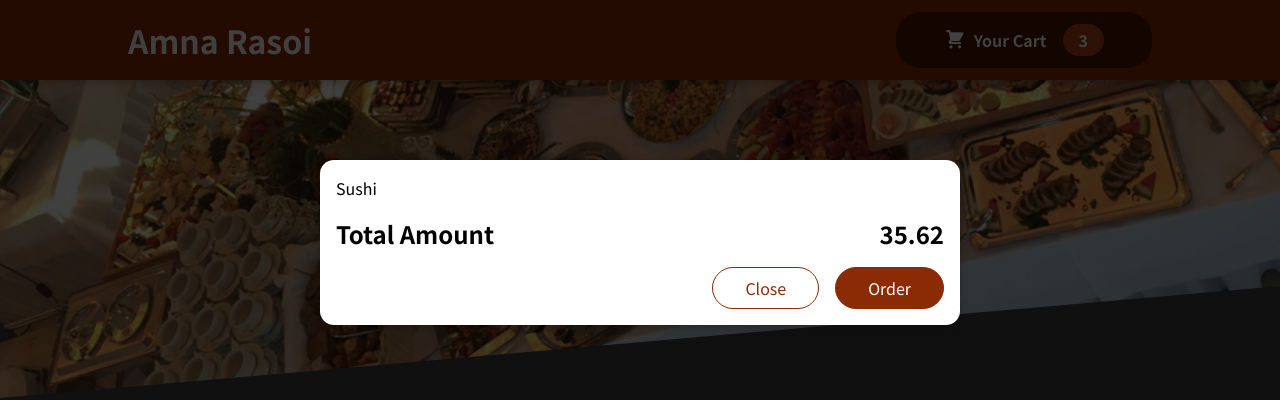
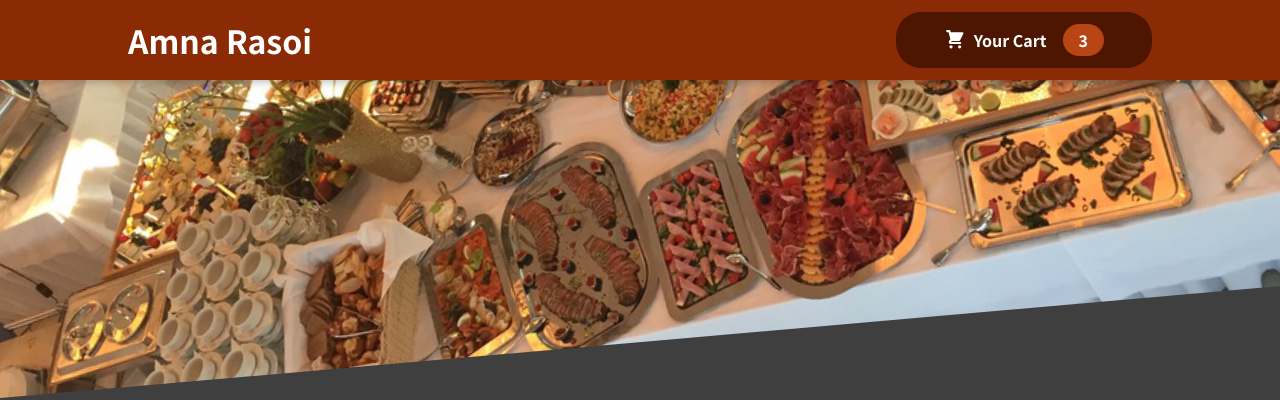
Before and after one commit to saroshkhandev/FoodOrderingApp, a React (Create React App) app: page / in a window 1280 px wide. Shown: the top 400 px of the page. Built offline with nearby package versions, Linux system fonts and the light colour scheme.

Commit message:
Added Overlay close methods

```diff
--- a/src/App.js
+++ b/src/App.js
@@ -1,13 +1,23 @@
-import { Fragment } from "react";
+import { Fragment, useState } from "react";
 import Cart from "./components/Cart/Cart";
 import Header from "./components/Layout/Header";
 import Meals from "./components/Meals/Meals";
 
 function App() {
+  const [cartIsShown, setCartIsShown] = useState(false);
+
+  const showCartHandler = () => {
+    setCartIsShown(true);
+  };
+
+  const hideCartHandler = () => {
+    setCartIsShown(false);
+  };
+
   return (
     <Fragment>
-      <Cart />
-      <Header />
+      {cartIsShown && <Cart onClose={hideCartHandler} />}
+      <Header onShowCart={showCartHandler} onHideCart={hideCartHandler} />
       <main>
         <Meals />
       </main>
--- a/src/components/Cart/Cart.js
+++ b/src/components/Cart/Cart.js
@@ -11,14 +11,14 @@
   );
 
   return (
-    <Modal>
+    <Modal onClose={props.onClose}>
       {cartItems}
       <div className={classes.total}>
         <span>Total Amount</span>
         <span>35.62</span>
       </div>
       <div className={classes.actions}>
-        <button className={classes["button--alt"]}>Close</button>
+        <button className={classes["button--alt"]} onClick={props.onClose}>Close</button>
         <button className={classes.button}>Order</button>
       </div>
     </Modal>
--- a/src/components/Layout/Header.js
+++ b/src/components/Layout/Header.js
@@ -9,7 +9,7 @@
         <Fragment>
             <header className={classes.header}>
                 <h1>Amna Rasoi</h1>
-                <HeaderCartButton />
+                <HeaderCartButton onClick={props.onShowCart} />
             </header>
             <div className={classes["main-image"]}>
                 <img src={mealsImage} alt="A table full of delicious food" />
--- a/src/components/Layout/HeaderCartButton.js
+++ b/src/components/Layout/HeaderCartButton.js
@@ -4,7 +4,7 @@
 
 const HeaderCartButton = (props) => {
     return (
-        <button className={classes.button}>
+        <button className={classes.button} onClick={props.onClick}>
             <span className={classes.icon}>
                 <CartIcon />
             </span>
--- a/src/components/UI/Modal/Modal.js
+++ b/src/components/UI/Modal/Modal.js
@@ -3,7 +3,7 @@
 import classes from "./Modal.module.css";
 
 const Backdrop = (props) => {
-  return <div className={classes.backdrop}></div>;
+  return <div className={classes.backdrop} onClick={props.onClose}></div>;
 };
 
 const ModalOverlay = (props) => {
@@ -18,7 +18,7 @@
   const portalElement = document.getElementById("overlays");
   return (
     <Fragment>
-      {ReactDOM.createPortal(<Backdrop />, portalElement)}
+      {ReactDOM.createPortal(<Backdrop onClose={props.onClose} />, portalElement)}
       {ReactDOM.createPortal(
         <ModalOverlay>{props.children}</ModalOverlay>,
         portalElement
```
